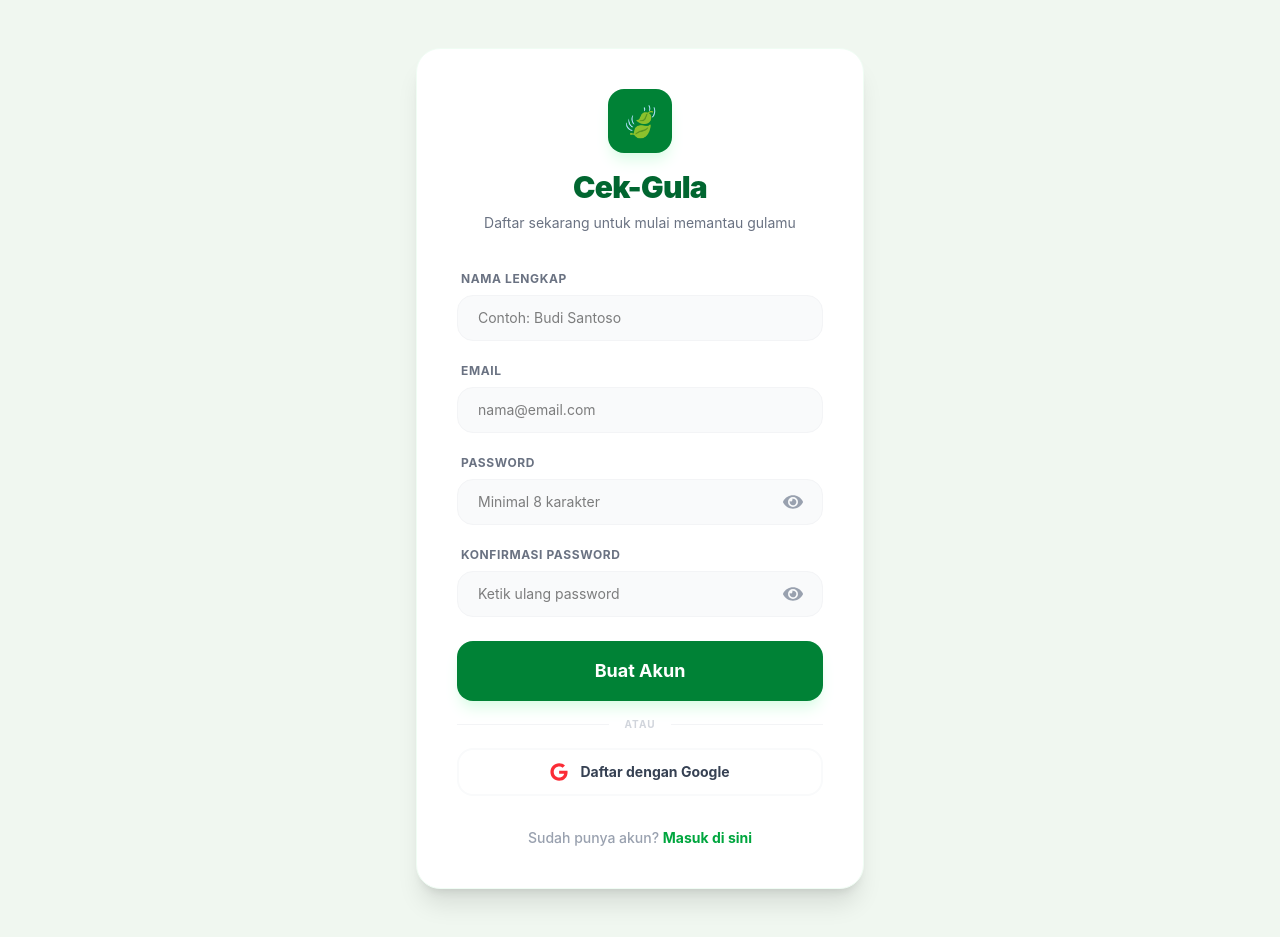
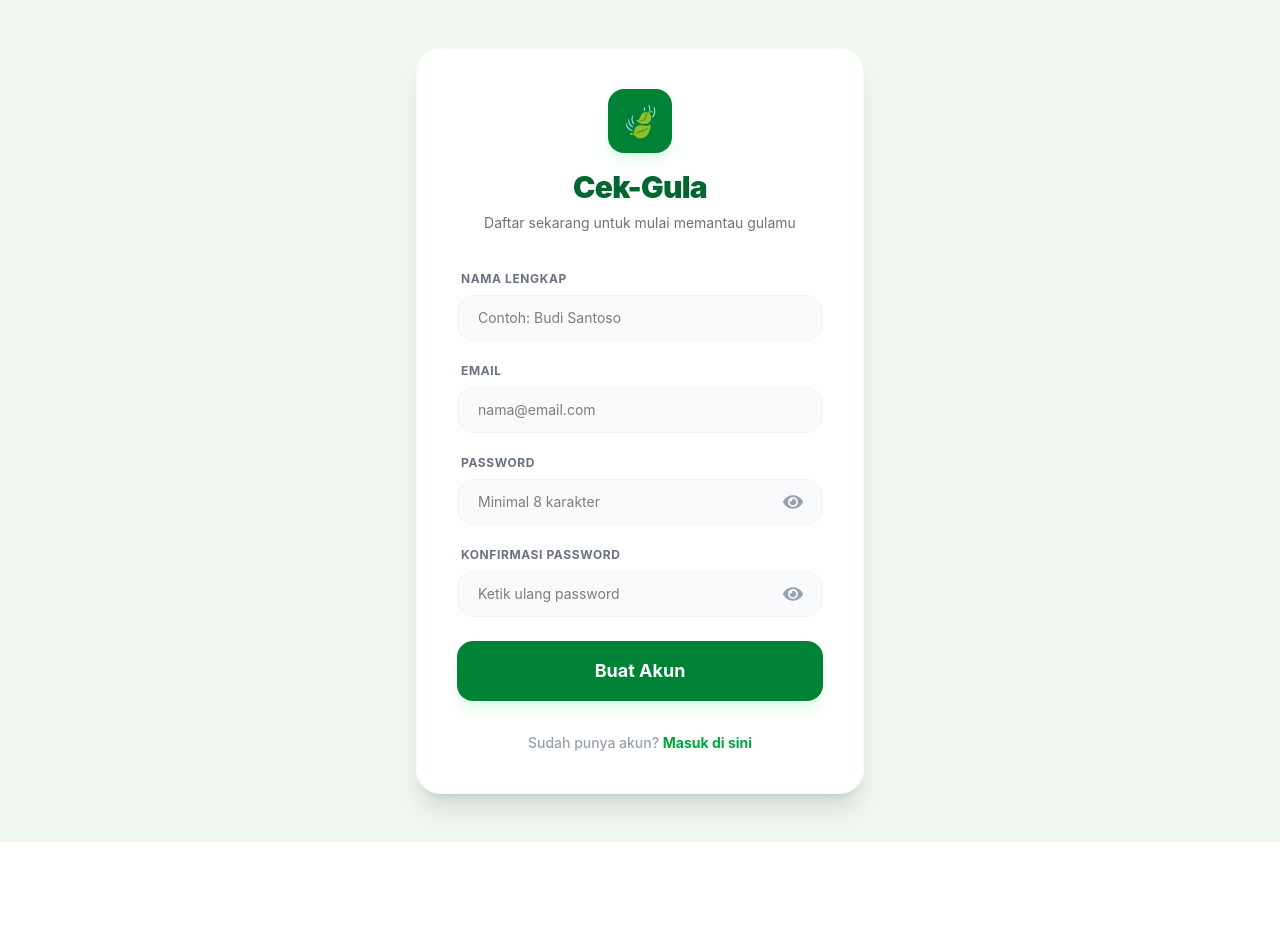
Before and after one commit to laurentcynthiacasandra-spec/cek-gula, a React (Vite) app in the folder cek-gula-frontend/: page /register in a window 1280 px wide. After the commit the page ends 842 px from the top, so only its background shows below. Built offline with nearby package versions, Linux system fonts and the light colour scheme.

Commit message:
fix: remove google register button

```diff
--- a/cek-gula-frontend/src/pages/RegisterPage.jsx
+++ b/cek-gula-frontend/src/pages/RegisterPage.jsx
@@ -1,6 +1,6 @@
 import { useState } from 'react'
 import { useNavigate } from 'react-router-dom'
-import { FaEye, FaEyeSlash, FaGoogle } from 'react-icons/fa'
+import { FaEye, FaEyeSlash } from 'react-icons/fa'
 import { registerUser } from '../services/api'
 
 function RegisterPage() {
@@ -157,19 +157,6 @@ function RegisterPage() {
               </span>
             ) : 'Buat Akun'}
           </button>
-
-          <div className="flex items-center gap-4 my-4">
-            <div className="flex-1 h-[1px] bg-gray-100"></div>
-            <span className="text-gray-300 text-[10px] font-bold uppercase tracking-widest">Atau</span>
-            <div className="flex-1 h-[1px] bg-gray-100"></div>
-          </div>
-
-          <button
-            type="button"
-            className="w-full border-2 border-gray-50 text-gray-700 py-3 rounded-2xl font-bold hover:bg-gray-50 active:scale-[0.98] transition-all flex items-center justify-center gap-3 text-sm">
-            <FaGoogle className="text-red-500" size={18} />
-            Daftar dengan Google
-          </button>
         </div>
 
         <p className="text-center text-sm text-gray-400 mt-8 font-medium">
```
